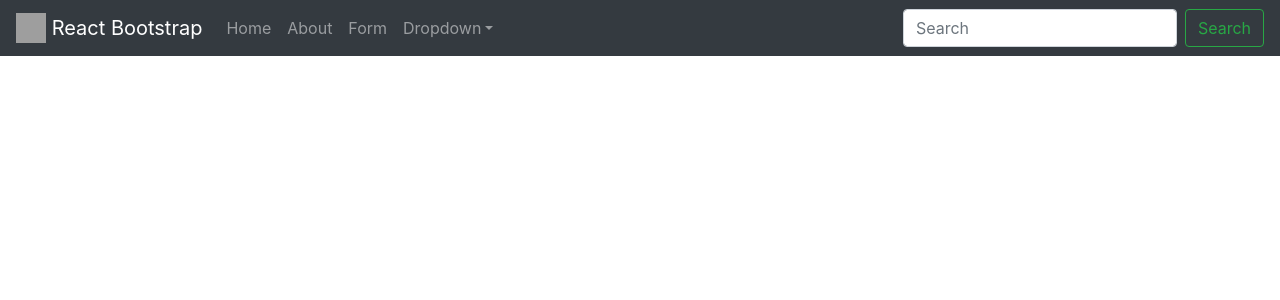
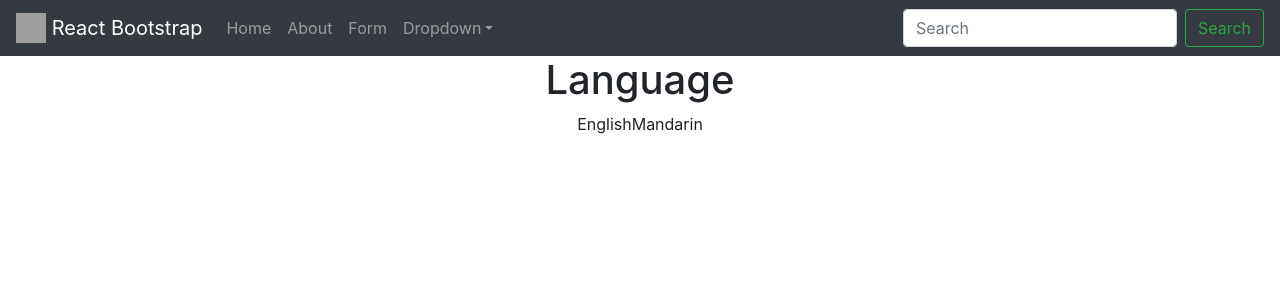
Before and after one commit to tonytyhuang/UniBound, a React (Create React App) app: page / in a window 1280 px wide. Shown: the top 300 px of the page. Built offline with nearby package versions, Linux system fonts and the light colour scheme; grey boxes are pictures that could not be loaded.

Commit message:
add landing

```diff
--- a/package.json
+++ b/package.json
@@ -10,7 +10,7 @@
     "react": "^17.0.1",
     "react-bootstrap": "^1.4.0",
     "react-dom": "^17.0.1",
-    "react-hook-form": "^6.11.2",
+    "react-hook-form": "^6.12.0",
     "react-router-dom": "^5.2.0",
     "react-scripts": "4.0.0",
     "web-vitals": "^0.2.4"
--- a/src/App.js
+++ b/src/App.js
@@ -5,6 +5,7 @@ import 'bootstrap/dist/css/bootstrap.min.css';
 import About from './components/About';
 import Home from './components/Home';
 import Form from "./components/Form";
+import Landing from "./components/Landing";
 
 import{BrowserRouter as Router, Switch, Route }from 'react-router-dom';
 
@@ -15,6 +16,7 @@ function App() {
     <Router>
       <div className="App">
         <Navigation/>
+        <Route path="/" exact component = {Landing}/>
         <Route path="/about" component={About}/>
         <Route path="/home" component={Home}/>
 
--- /dev/null
+++ b/src/components/Landing.js
@@ -0,0 +1,11 @@
+import React from 'react'
+
+export default function Landing() {
+    return (
+        <div>
+            <h1>Language</h1>
+            <btn>English</btn>
+            <btn>Mandarin</btn>
+        </div>
+    )
+}
```
Also changed, not shown: src/components/Landing.css (added), 1 other file (tests, documents, lock files or other folders).
